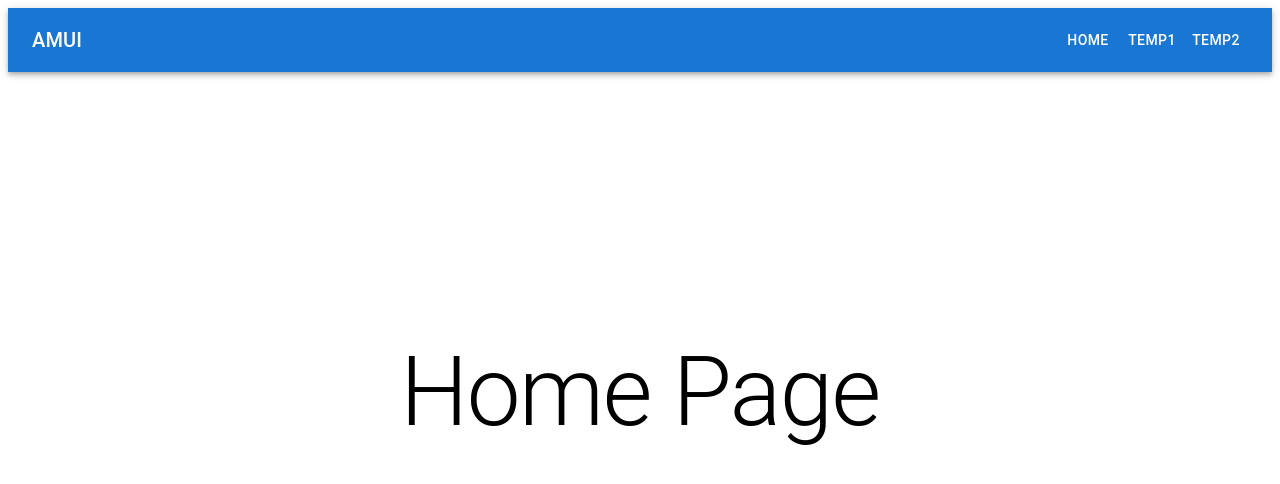
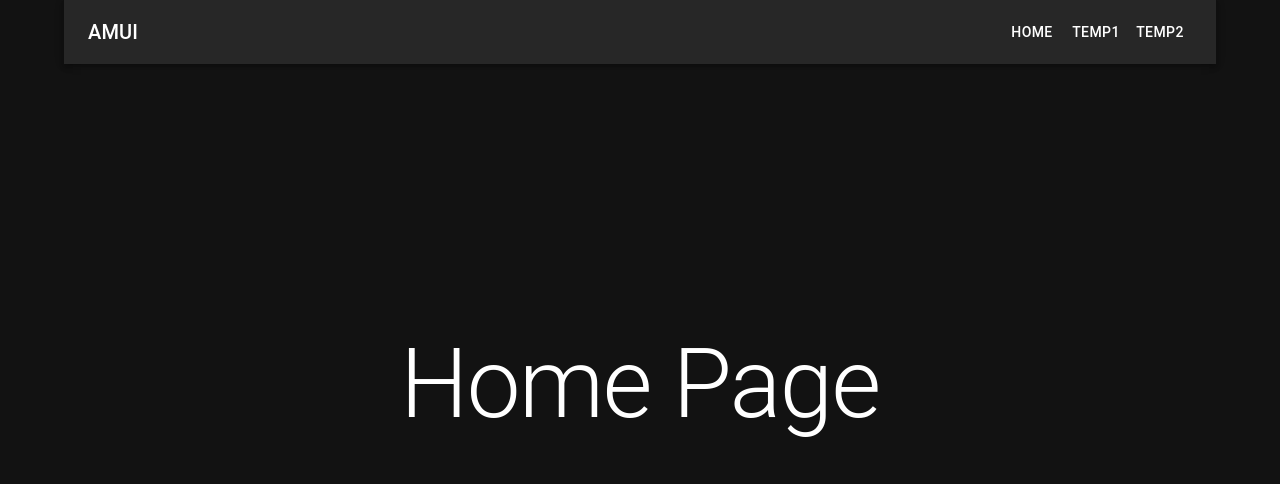
Before and after one commit to BaratiLab/AMUI, a React app in the folder web/: page / in a window 1280 px wide. Shown: the top 484 px of the page. Built offline with nearby package versions, Linux system fonts and the light colour scheme; the HTML template or start-up script is replaced by a standard one.

Commit message:
Changed navbar and background color to the desired

```diff
--- a/web/src/App.tsx
+++ b/web/src/App.tsx
@@ -4,10 +4,26 @@ import Navbar from './components/Navbar';
 import Home from './pages/Home';
 import Temp1 from './pages/Temp1';
 import Temp2 from './pages/Temp2';
+import { ThemeProvider, createTheme } from '@mui/material/styles';
+import CssBaseline from '@mui/material/CssBaseline';
+import Container from '@mui/material/Container';
 
+const theme = createTheme({
+    palette: {
+      background: {
+        default: '#121212', // Change this to your desired background color
+      },
+      text: {
+        primary: '#FFFFFF', // Change this to your desired text color
+      },
+    },
+  });
 
 const App: FC = () => {
     return (
+        <ThemeProvider theme={theme}>
+            <CssBaseline />
+            <Container>
         <div>
             <Navbar />
             <Routes>
@@ -16,6 +32,9 @@ const App: FC = () => {
                 <Route path="/temp2" element={<Temp2 />} />
             </Routes>
         </div>
+            </Container>
+        </ThemeProvider>
+
     );
 };
 
--- a/web/src/components/Navbar.tsx
+++ b/web/src/components/Navbar.tsx
@@ -4,7 +4,7 @@ import { AppBar, Toolbar, Typography, Button } from '@mui/material';
 
 const Navbar: FC = () => {
     return (
-        <AppBar position="static">
+        <AppBar position="static" style={{ background: '#272727' }}>
             <Toolbar>
                 <Typography variant="h6" component="div" sx={{ flexGrow: 1 }}>
                     AMUI
@@ -19,7 +19,9 @@ const Navbar: FC = () => {
                     <Button color="inherit">Temp2</Button>
                 </Link>
             </Toolbar>
+
         </AppBar>
+
     );
 };
 
```
